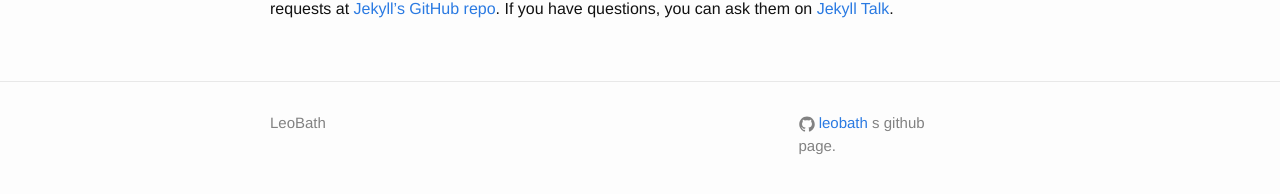
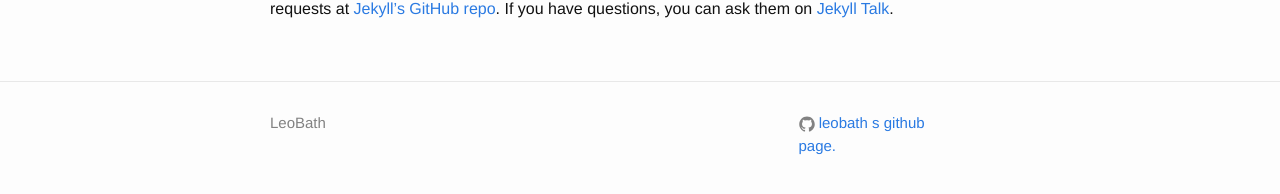
Before and after one commit to leobath/leobath.github.io, a Jekyll site: the page built from _posts/2018-02-03-welcome-to-jekyll.markdown, in a window 1280 px wide. Shown: the part 593-787 px from the top of the page. Built offline with Jekyll 4.4.1, drawn with Linux system fonts in a browser that asks for light colours.

Commit message:
Update footer.html

```diff
--- a/_includes/footer.html
+++ b/_includes/footer.html
@@ -29,7 +29,7 @@
 
         {% if site.github_username %}
 
-            {% include icon-github.html username=site.github_username %}<link href="//leobath.github.com">s github page.
+            {% include icon-github.html username=site.github_username %}<a href="//leobath.github.com">s github page.</a>
 
           {% endif %}
 
```
